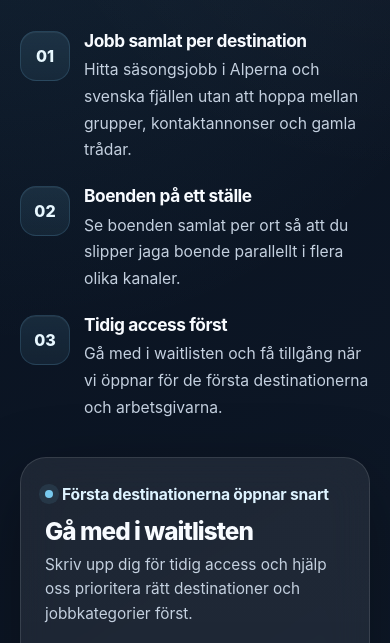
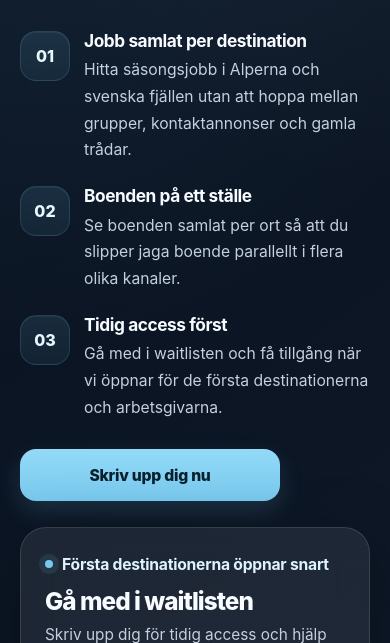
Before and after one commit to ollegorefalt/Seasonbase, a plain HTML site: page index.html in a window 390 px wide. Shown: the part 192-835 px from the top of the page. Drawn offline with Linux system fonts and the light colour scheme.

Commit message:
Update index.html

```diff
--- a/index.html
+++ b/index.html
@@ -10,8 +10,6 @@
       --bg-2: #0d1726;
       --bg-3: #132033;
 
-      --surface: rgba(255, 255, 255, 0.065);
-      --surface-strong: rgba(255, 255, 255, 0.09);
       --surface-border: rgba(255, 255, 255, 0.12);
 
       --text: #f8fbff;
@@ -39,11 +37,11 @@
       margin: 0;
       padding: 0;
       min-height: 100%;
+      scroll-behavior: smooth;
     }
 
     body {
-      font-family: Inter, ui-sans-serif, system-ui, -apple-system, BlinkMacSystemFont,
-        "Segoe UI", sans-serif;
+      font-family: Inter, ui-sans-serif, system-ui, -apple-system, BlinkMacSystemFont, "Segoe UI", sans-serif;
       color: var(--text);
       background:
         radial-gradient(circle at 0% 0%, rgba(120, 201, 238, 0.10), transparent 26%),
@@ -123,7 +121,7 @@
     .value-list {
       display: grid;
       gap: 22px;
-      margin-bottom: 10px;
+      margin-bottom: 28px;
     }
 
     .value-item {
@@ -166,6 +164,29 @@
       font-size: 1.02rem;
       line-height: 1.7;
       color: var(--muted);
+    }
+
+    .hero-cta {
+      display: inline-flex;
+      align-items: center;
+      justify-content: center;
+      min-height: 52px;
+      padding: 0 20px;
+      border-radius: 16px;
+      background: linear-gradient(180deg, var(--accent-strong), var(--accent));
+      color: #08202c;
+      text-decoration: none;
+      font-weight: 800;
+      font-size: 0.98rem;
+      letter-spacing: -0.015em;
+      box-shadow: 0 10px 24px rgba(120, 201, 238, 0.16);
+      transition: transform 0.15s ease, box-shadow 0.2s ease, filter 0.2s ease;
+    }
+
+    .hero-cta:hover {
+      transform: translateY(-1px);
+      box-shadow: 0 14px 28px rgba(120, 201, 238, 0.18);
+      filter: brightness(1.02);
     }
 
     .form-wrap {
@@ -475,6 +496,11 @@
       .value-text p {
         font-size: 0.98rem;
       }
+
+      .hero-cta {
+        width: 100%;
+        max-width: 260px;
+      }
     }
   </style>
 </head>
@@ -520,6 +546,8 @@
             </div>
           </div>
         </div>
+
+        <a href="#waitlist" class="hero-cta">Skriv upp dig nu</a>
       </div>
 
       <div class="form-wrap">
```
